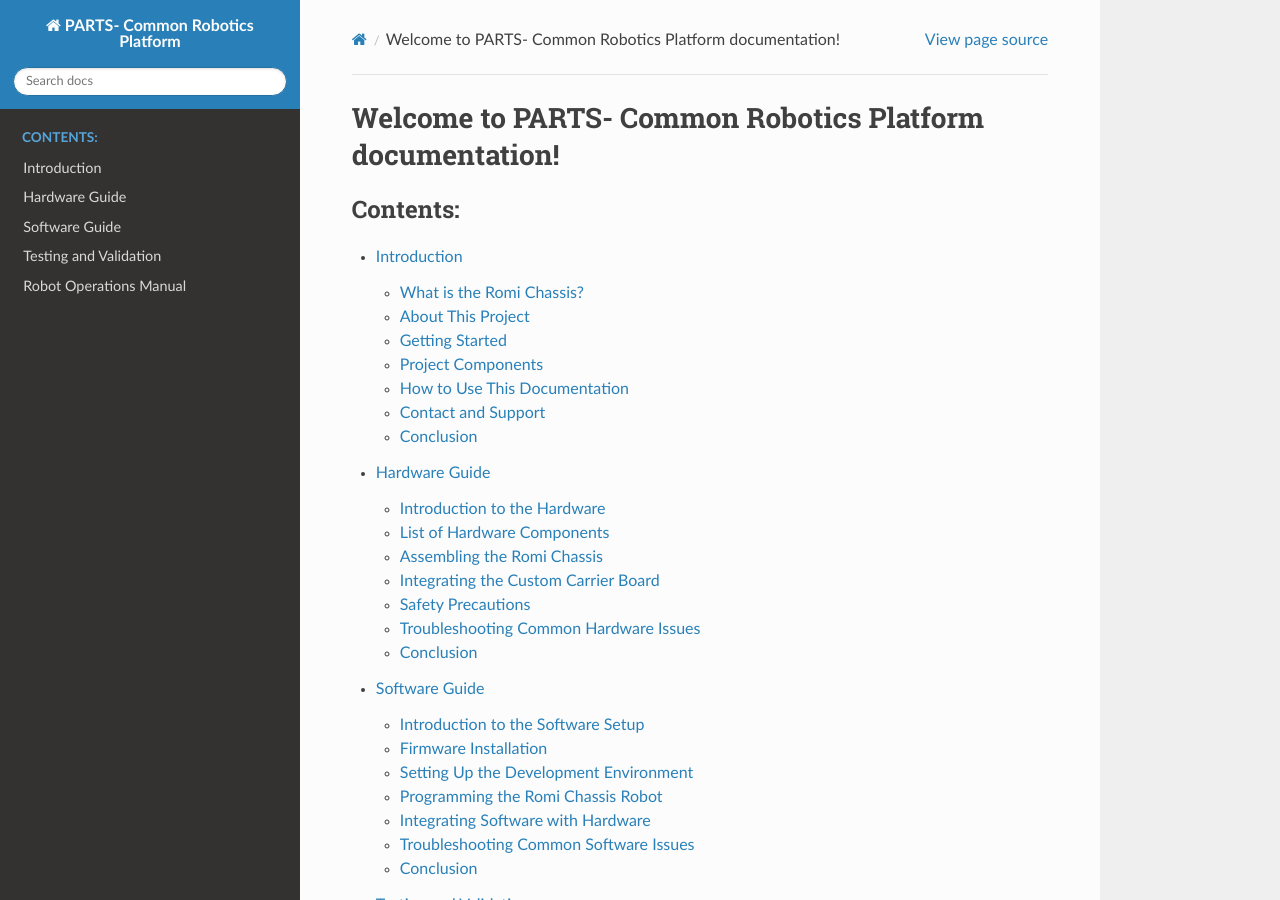
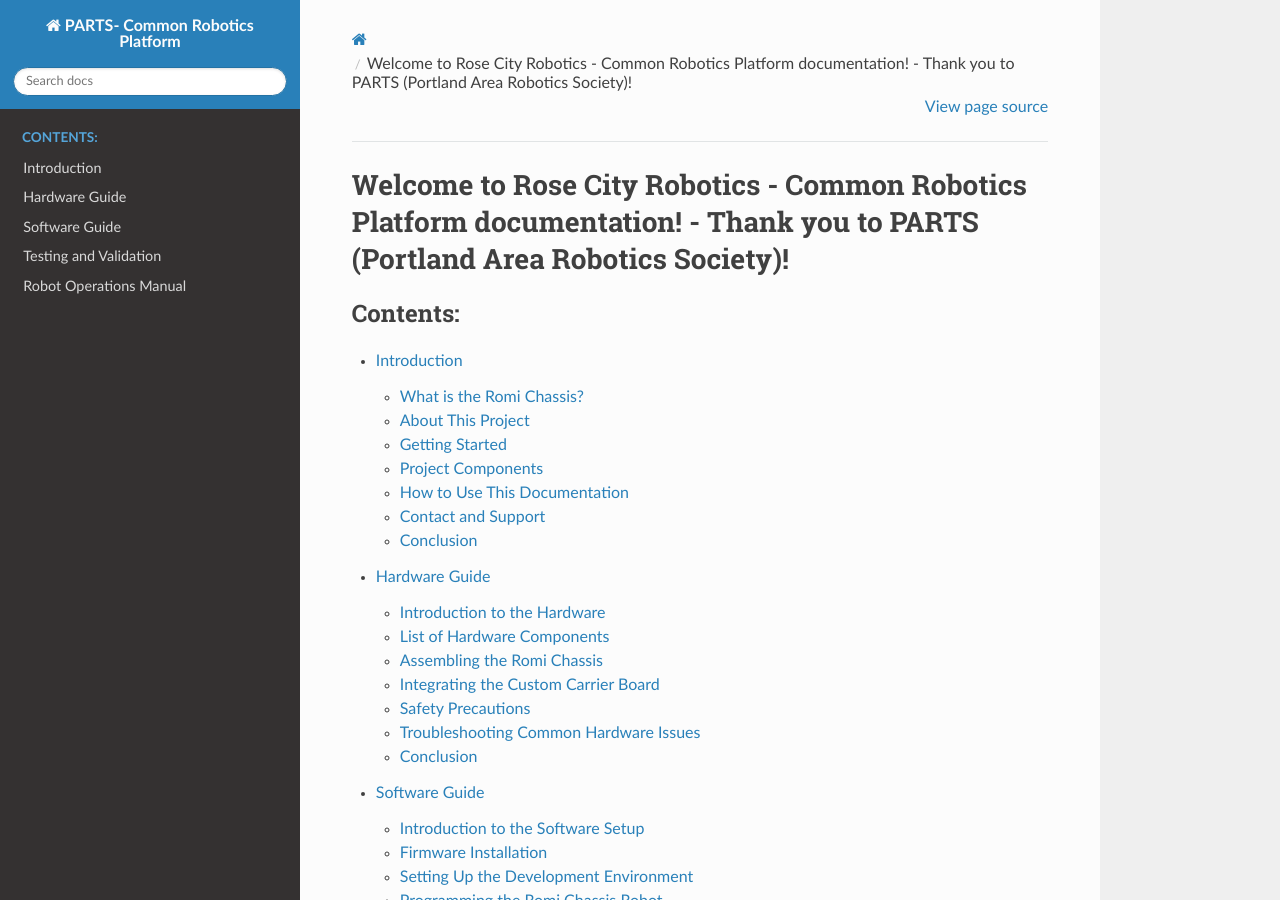
Before and after one commit to RoseCityRobotics/common_platform, a Sphinx documentation site: the page built from docs/source/index.rst, in a window 1280 px wide and 900 px high. Built offline with Sphinx 7.4.7 and the Read the Docs theme 3.1.0, drawn with Linux system fonts in a browser that asks for light colours.

Commit message:
updating index

```diff
--- a/docs/source/index.rst
+++ b/docs/source/index.rst
@@ -3,7 +3,7 @@
    You can adapt this file completely to your liking, but it should at least
    contain the root `toctree` directive.
 
-Welcome to PARTS- Common Robotics Platform documentation!
+Welcome to Rose City Robotics - Common Robotics Platform documentation! - Thank you to PARTS (Portland Area Robotics Society)!
 ============================================================
 
 .. toctree::
```
